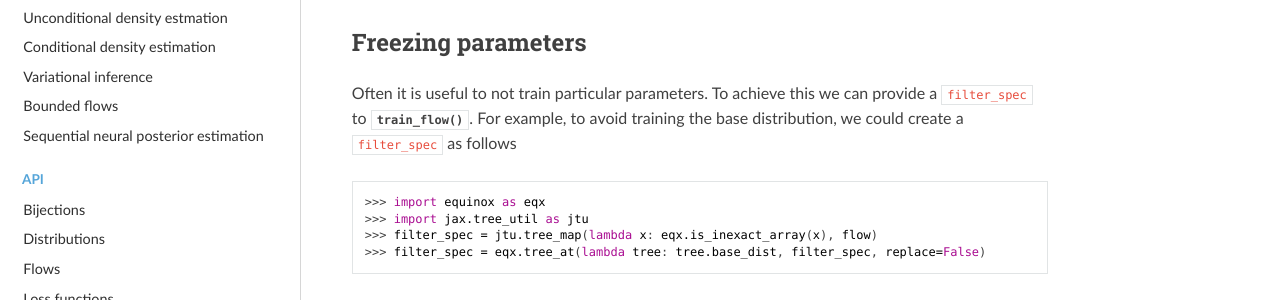
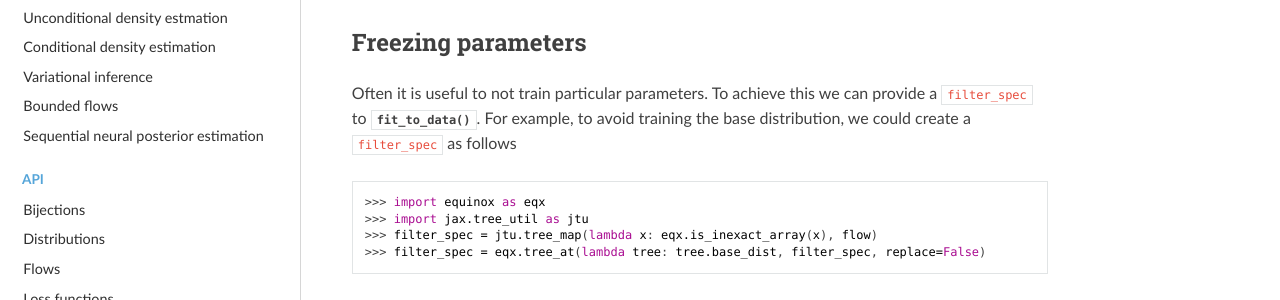
Before and after one commit to danielward27/flowjax, a Sphinx documentation site: the page built from docs/faq.rst, in a window 1280 px wide and 900 px high. Shown: the part 134-434 px from the top of the window. Built offline with Sphinx 7.4.7 and the Read the Docs theme 2.0.0, drawn with Linux system fonts in a browser that asks for light colours.

Commit message:
fix typo

```diff
--- a/docs/faq.rst
+++ b/docs/faq.rst
@@ -4,7 +4,7 @@ FAQ
 Freezing parameters
 ^^^^^^^^^^^^^^^^^^^^^^^^^^^^^^^^^^^^^^^^^^^^^
 Often it is useful to not train particular parameters. To achieve this we can provide a
-``filter_spec`` to :py:func:`~flowjax.train.train_flow`. For example, to avoid
+``filter_spec`` to :py:func:`~flowjax.train.data_fit.fit_to_data`. For example, to avoid
 training the base distribution, we could create a ``filter_spec`` as follows
 
 .. testsetup::
```
